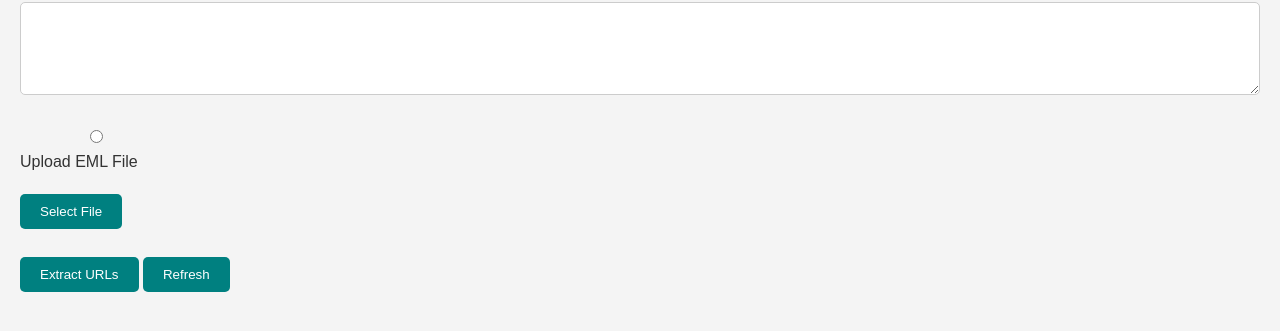
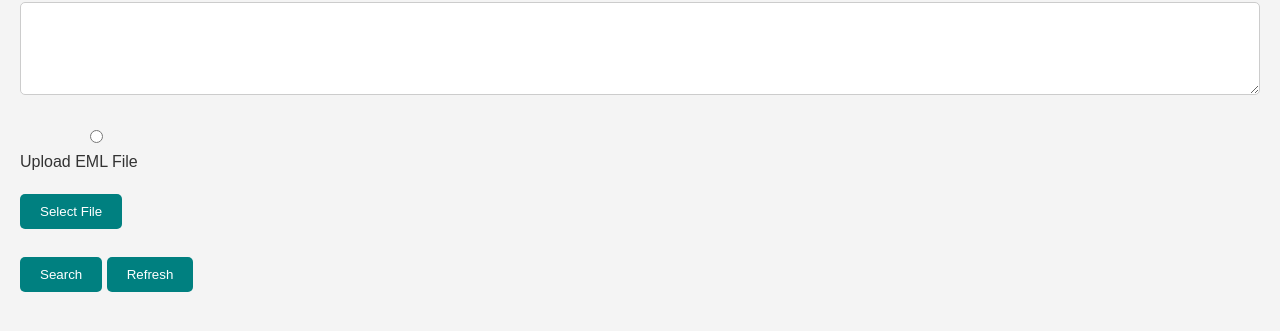
Before and after one commit to kirula0626/AI-Malicious-URL-Checker, a plain HTML site: page templates/test.html in a window 1280 px wide. Shown: the part 127-458 px from the top of the page. Drawn offline with Linux system fonts and the light colour scheme.

Commit message:
Update HTML

```diff
--- a/templates/test.html
+++ b/templates/test.html
@@ -137,7 +137,7 @@
 
     <br><br>
 
-    <button onclick="extractUrls()">Extract URLs</button>
+    <button onclick="extractUrls()">Search</button>
     <button id="refreshButton" onclick="refreshPage()">Refresh</button><br><br>
 
     <!-- Section for Extracted URLs initially hidden -->
```
